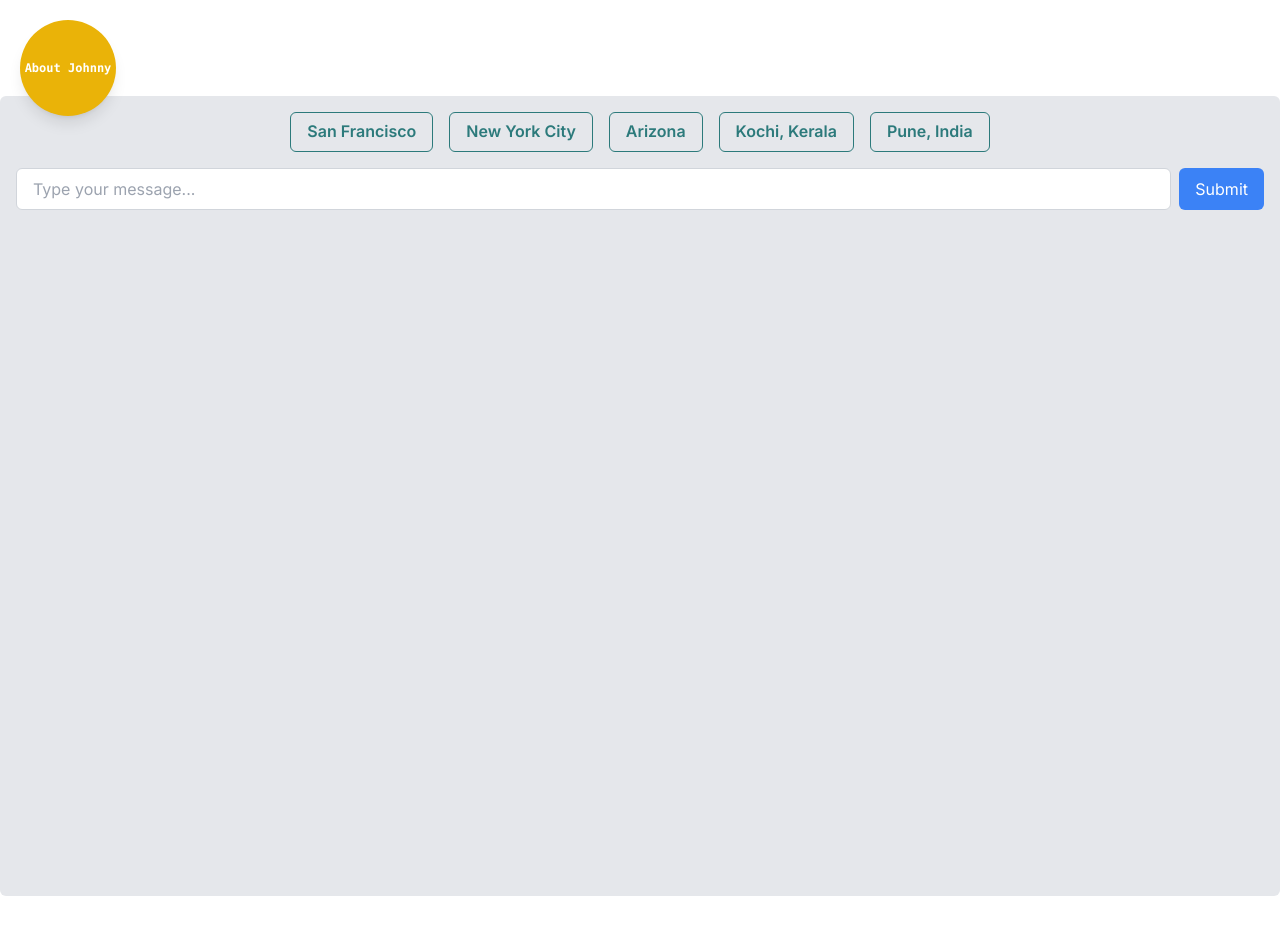
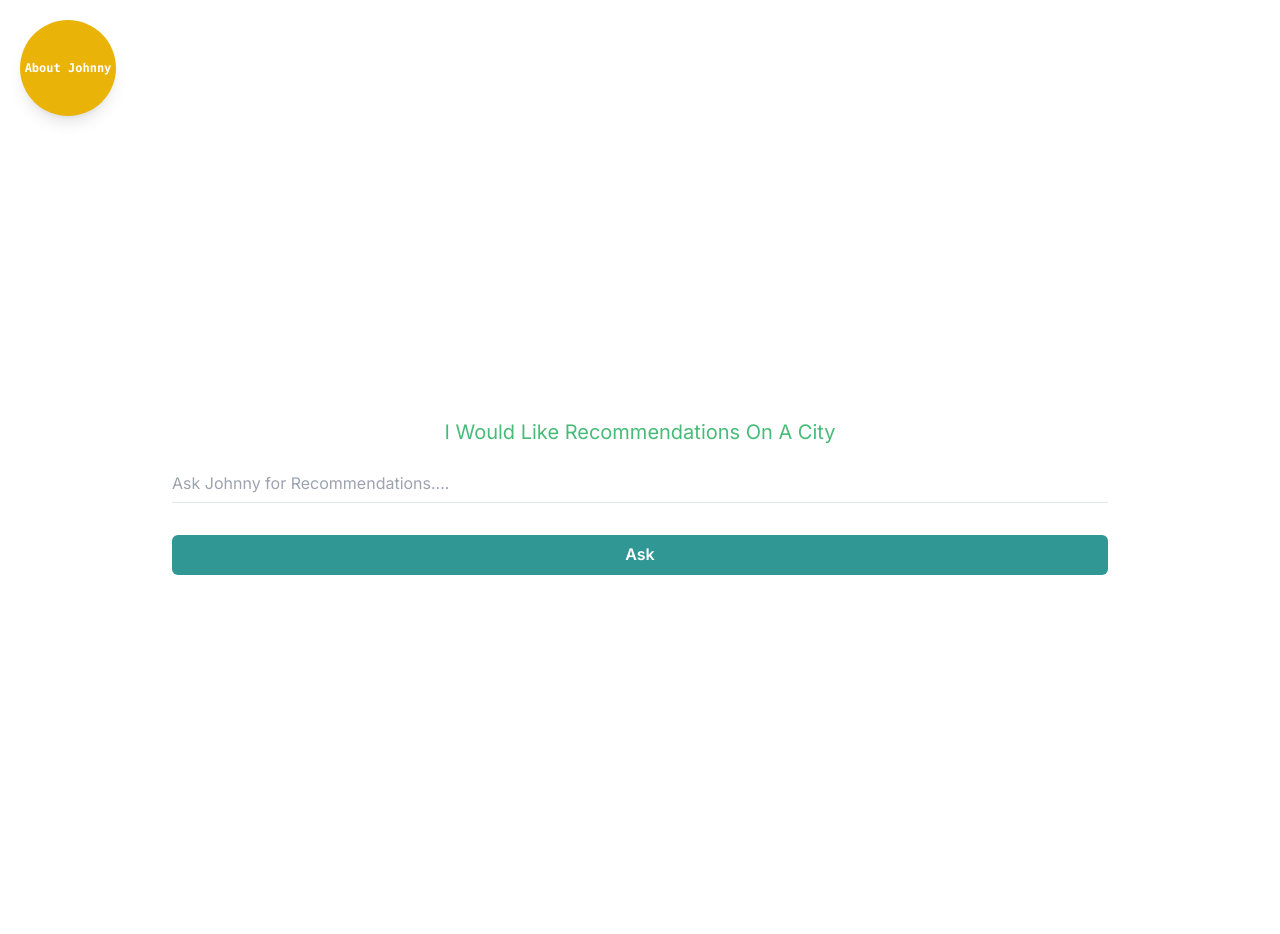
Before and after one commit to JSsquare/johnny-quest, a Next.js app: page / in a window 1280 px wide. Shown: the top 934 px of the page. Built offline with nearby package versions, Linux system fonts and the light colour scheme.

Commit message:
UI changes

```diff
--- a/app/components/ChatContainer.tsx
+++ b/app/components/ChatContainer.tsx
@@ -1,5 +1,5 @@
 'use client'
-import { Button, Stack } from '@chakra-ui/react'
+import { Button, Input, Stack, Text } from '@chakra-ui/react'
 import { useState } from 'react'
 
 const ChatContainer = () => {
@@ -14,20 +14,21 @@ const ChatContainer = () => {
   }
 
   return (
-    <div className="p-4 bg-gray-200 rounded-md h-screen w-screen">
+    <div className="p-4 rounded-md h-screen w-screen  place-content-center">
       <CityPills />
-
-      <Stack spacing={4}>
+      <Stack
+        spacing={8}
+        className="w-3/4 justify-center justify-self-center justify-items-center"
+      >
         {chatHistory.map((message, index) => (
           <div key={index} className="bg-white p-4 rounded-md shadow-md">
-            <p className="text-lg">{message}</p>
+            <Text fontSize="xl">{message}</Text>
           </div>
         ))}
-        <div className="flex">
-          <input
-            className="flex-grow px-4 py-2 border border-gray-300 rounded-md"
+        <Input
+          variant="flushed"
           type="text"
-            placeholder="Type your message..."
+          placeholder="Ask Johnny for Recommendations...."
           value={inputText}
           onChange={(e) => setInputText(e.target.value)}
           onKeyDown={(e) => {
@@ -36,21 +37,33 @@ const ChatContainer = () => {
             }
           }}
         />
-          <button
-            className="ml-2 px-4 py-2 bg-blue-500 text-white rounded-md"
-            onClick={() => handleSubmit()}
-          >
-            Submit
-          </button>
-        </div>
+        <Button colorScheme="teal" onClick={() => handleSubmit()}>
+          Ask
+        </Button>
       </Stack>
     </div>
   )
 }
 
 const CityPills = () => {
+  const [isHovered, setIsHovered] = useState(false)
+
   return (
     <Stack direction="row" spacing={4} align="center" justify="center" mb={4}>
+      <div onMouseEnter={() => setIsHovered(true)}>
+        {!isHovered && (
+          <Text fontSize="xl" color="#48BB78">
+            I Would Like Recommendations On A City
+          </Text>
+        )}
+      </div>
+
+      {isHovered && (
+        <Stack
+          direction="row"
+          spacing={6}
+          onMouseLeave={() => setIsHovered(false)}
+        >
           <Button colorScheme="teal" variant="outline">
             San Francisco
           </Button>
@@ -67,6 +80,8 @@ const CityPills = () => {
             Pune, India
           </Button>
         </Stack>
+      )}
+    </Stack>
   )
 }
 
--- a/app/page.tsx
+++ b/app/page.tsx
@@ -15,9 +15,7 @@ export default function Home() {
           </Link>
         </div>
 
-        <div className="">
-          <ChatContainer />
-        </div>
+        <ChatContainer />
       </main>
     </ChakraProvider>
   )
```
Lines whose indentation alone changed are shown as unchanged.
